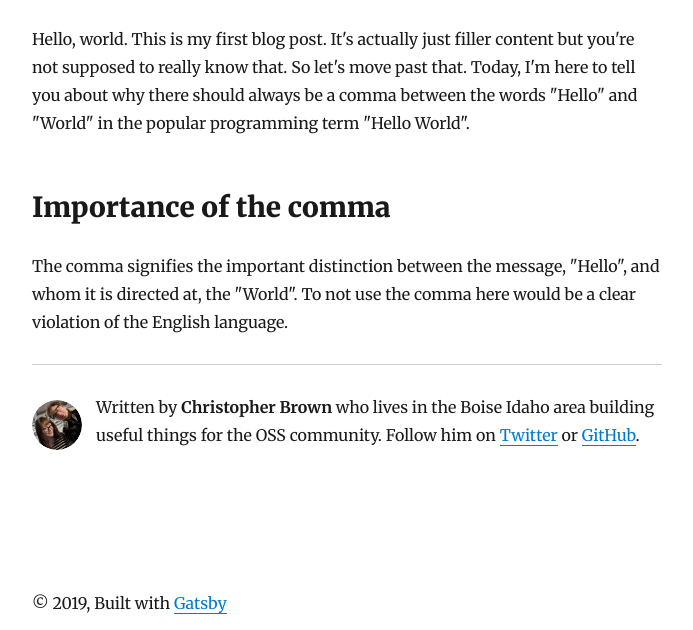
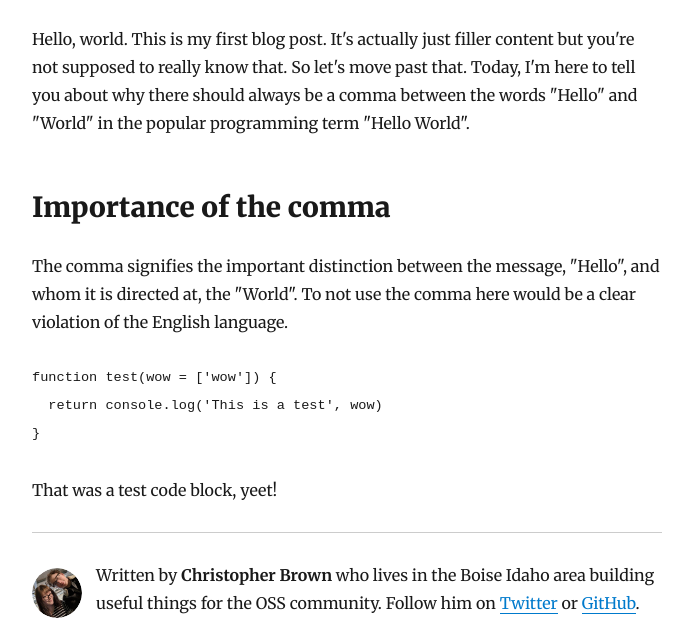
Before and after one commit to andria-dev/brownie, a Gatsby site: page /hello-world/ in a window 1280 px wide. Shown: the part 170-800 px from the top of the page, without its empty margins (293-986 px from the left). Built offline with nearby package versions, Linux system fonts and the light colour scheme; Gatsby itself is replaced by a stand-in of ours; some packages are replaced by stand-ins of ours; code samples lack their colours; a small style sheet from the web is missing.

Commit message:
prismjs theme stuff

````diff
--- a/content/blog/hello-world/index.md
+++ b/content/blog/hello-world/index.md
@@ -9,3 +9,11 @@ Hello, world. This is my first blog post. It's actually just filler content but
 ## Importance of the comma
 
 The comma signifies the important distinction between the message, "Hello", and whom it is directed at, the "World". To not use the comma here would be a clear violation of the English language.
+
+```javascript
+function test(wow = ['wow']) {
+  return console.log('This is a test', wow)
+}
+```
+
+That was a test code block, yeet!
--- a/package.json
+++ b/package.json
@@ -24,7 +24,6 @@
     "gatsby": "^2.11.7",
     "gatsby-image": "^2.2.3",
     "gatsby-link": "^2.2.0",
-    "gatsby-mdx": "^0.6.3",
     "gatsby-plugin-feed": "^2.3.1",
     "gatsby-plugin-google-analytics": "^2.1.1",
     "gatsby-plugin-manifest": "^2.2.0",
@@ -45,6 +44,7 @@
     "micromatch": "^4.0.2",
     "minimatch": "^3.0.4",
     "mitt": "^1.1.3",
+    "prism-themes": "^1.1.0",
     "prismjs": "^1.16.0",
     "prop-types": "^15.7.2",
     "react": "^16.8.6",
--- a/src/templates/blog-post.js
+++ b/src/templates/blog-post.js
@@ -5,6 +5,8 @@ import Bio from '../components/bio'
 import Layout from '../components/layout'
 import SEO from '../components/seo'
 import { rhythm, scale } from '../utils/typography'
+
+import 'prism-themes/themes/prism-a11y-dark.css'
 
 class BlogPostTemplate extends React.Component {
   render() {
````
Also changed, not shown: pnpm-lock.yaml.
